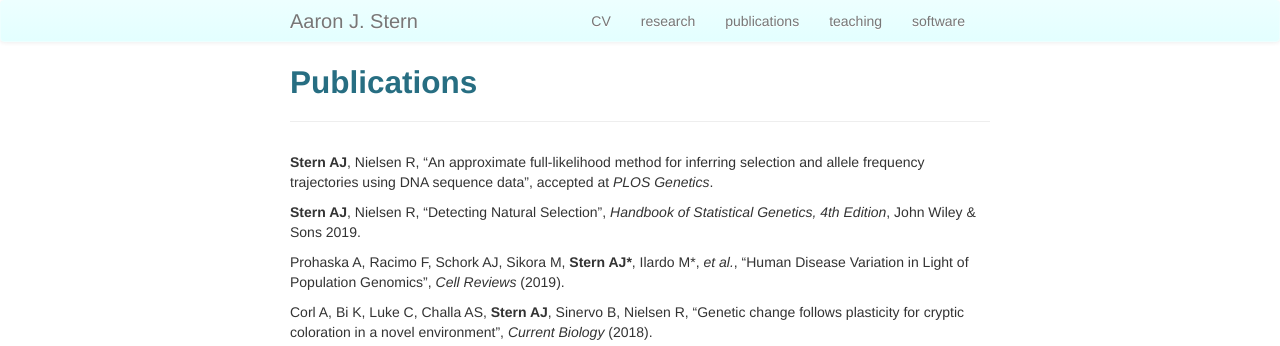
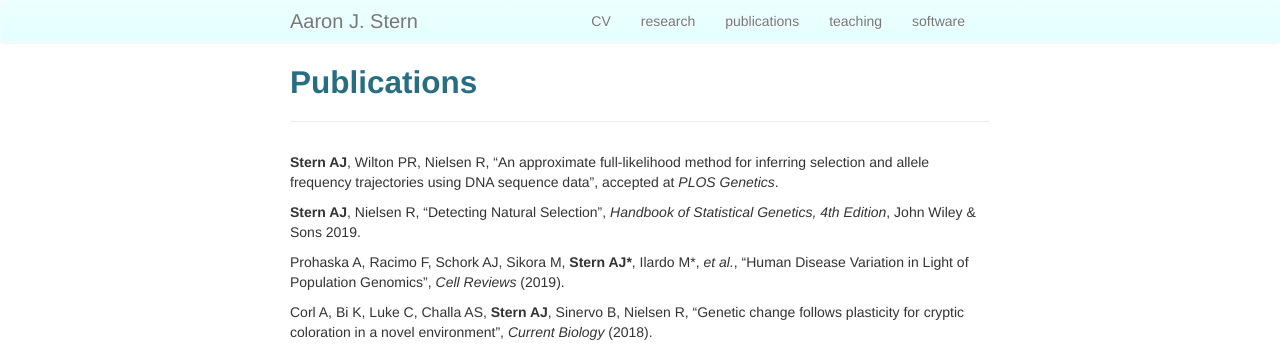
Before and after one commit to 35ajstern/simple_academic_website, a Jekyll site: the page built from pages/publications.md, in a window 1280 px wide. Shown: the top 346 px of the page. Built offline with Jekyll 4.4.1, drawn with Linux system fonts in a browser that asks for light colours.

Commit message:
forgot peter

```diff
--- a/pages/publications.md
+++ b/pages/publications.md
@@ -4,7 +4,7 @@ title: Publications
 description: Aaron Stern | Publications
 ---
 
-<b>Stern AJ</b>, Nielsen R, "An approximate full-likelihood method for inferring selection and allele frequency trajectories using DNA sequence data", accepted at *PLOS Genetics*.
+<b>Stern AJ</b>, Wilton PR, Nielsen R, "An approximate full-likelihood method for inferring selection and allele frequency trajectories using DNA sequence data", accepted at *PLOS Genetics*.
 
 <b>Stern AJ</b>, Nielsen R, "Detecting Natural Selection", *Handbook of Statistical Genetics, 4th Edition*,  John Wiley & Sons 2019.
 
```
